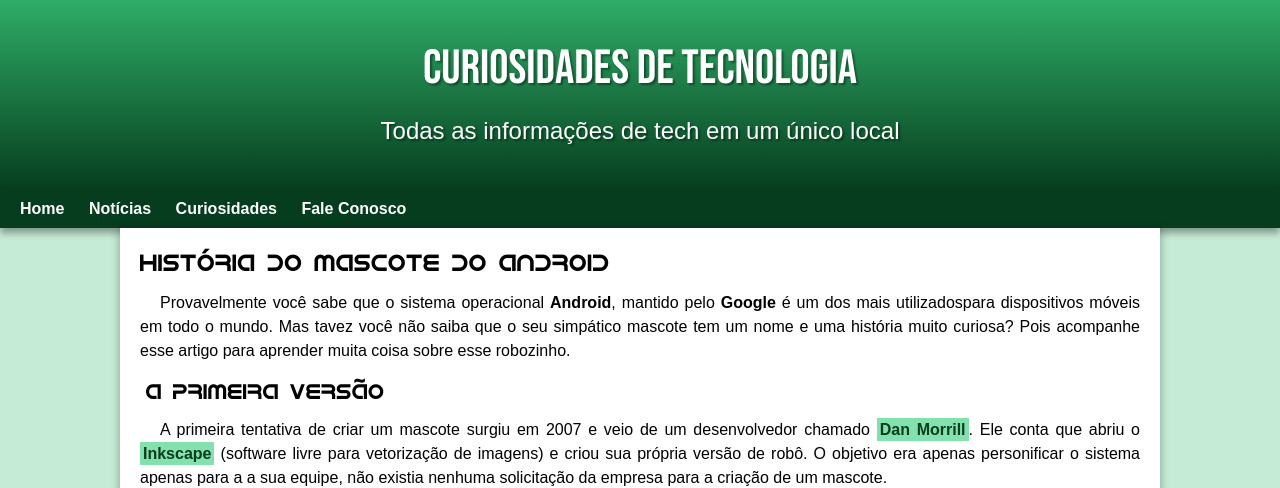
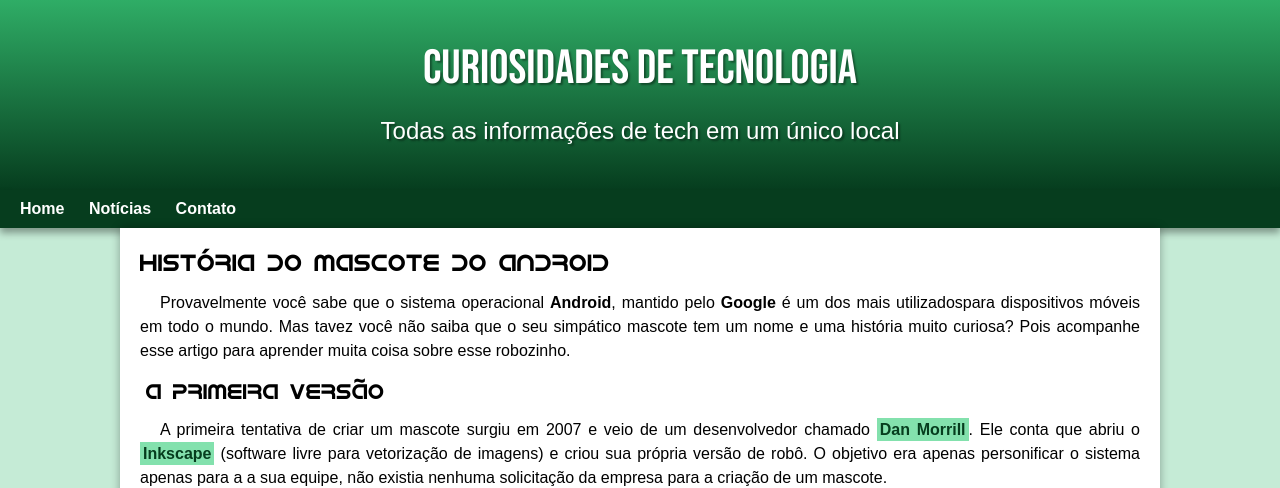
Before and after one commit to matheusrposo/android-project, a plain HTML site: page index.html in a window 1280 px wide. Shown: the top 488 px of the page. Drawn offline with Linux system fonts and the light colour scheme.

Commit message:
Atualização do Titulo

```diff
--- a/index.html
+++ b/index.html
@@ -4,7 +4,7 @@
     <meta charset="UTF-8">
     <meta http-equiv="X-UA-Compatible" content="IE=edge">
     <meta name="viewport" content="width=device-width, initial-scale=1.0">
-    <title>Document</title>
+    <title>Como surgiu o mascote do Android ?</title>
     <link rel="shortcut icon" href="medias/imagens/favicon.ico" type="image/x-icon">
     <link rel="stylesheet" href="style/style.css">
 </head>
@@ -16,8 +16,7 @@
     <nav>
         <a href="#">Home</a>
         <a href="#">Notícias</a>
-        <a href="#">Curiosidades</a>
-        <a href="#">Fale Conosco</a>
+        <a href="#">Contato</a>
     </nav>
     <main>
         <article>
```
